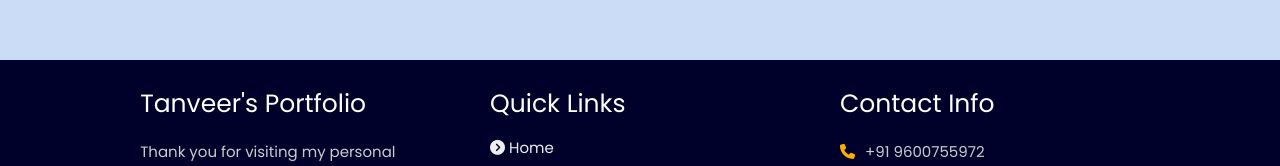
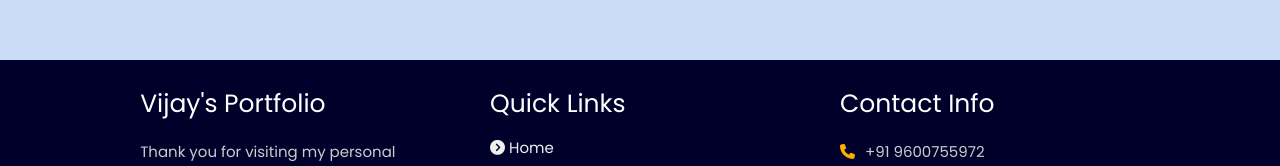
Before and after one commit to VijayAntonyChijo/PortFolio, a plain HTML site: page index.html in a window 1280 px wide. Shown: the part 4570-4736 px from the top of the page. Drawn offline with nearby package versions, Linux system fonts and the light colour scheme; no server answers; animation ran at ten frames a second.

Commit message:
Update index.html

```diff
--- a/index.html
+++ b/index.html
@@ -363,7 +363,7 @@
   <div class="box-container">
 
       <div class="box">
-          <h3>Tanveer's Portfolio</h3>
+          <h3>Vijay's Portfolio</h3>
           <p>Thank you for visiting my personal portfolio website. Connect with me over socials. <br/> <br/> Keep Rising 🚀. Connect with me over live chat!</p>
       </div>
 
```
